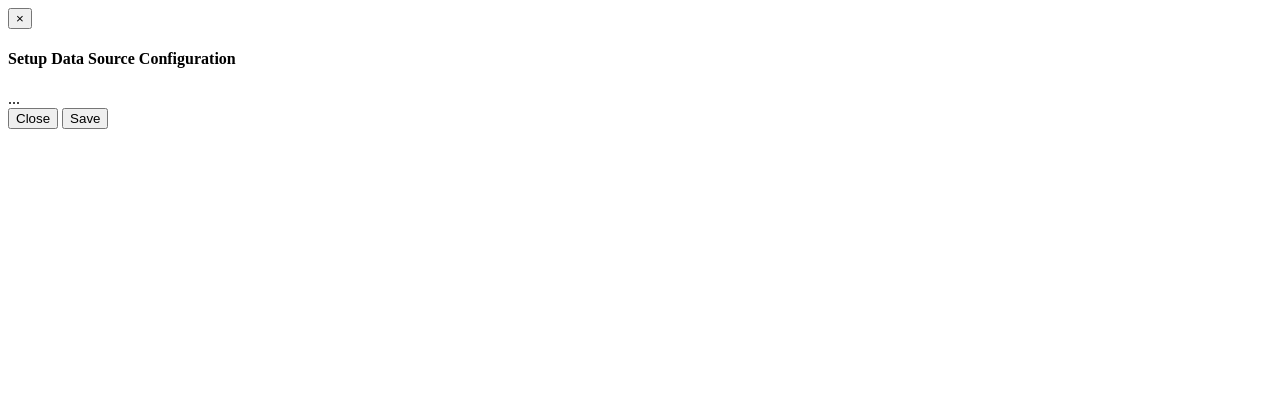
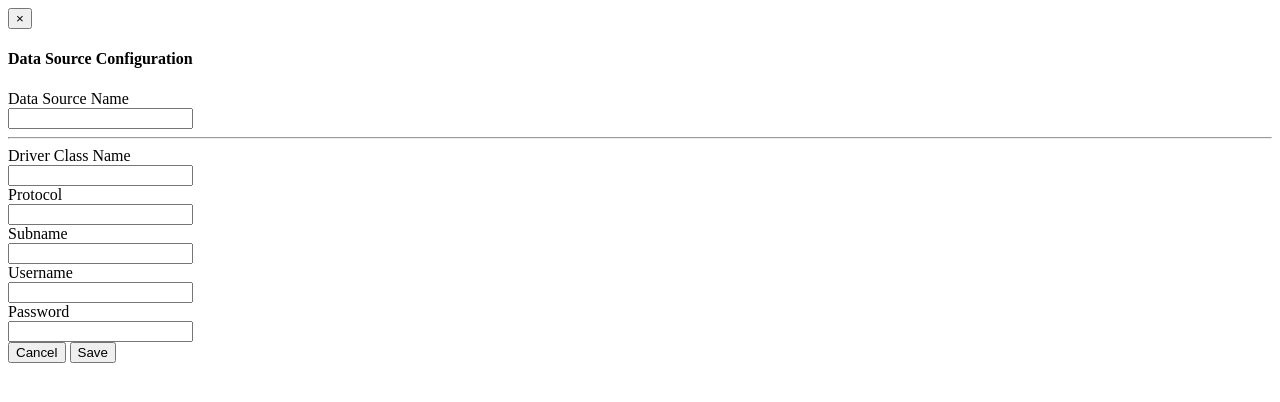
Before and after one commit to LinDA-tools/r2r-designer, a Node project: template app/templates/datasource.hbs in a window 1280 px wide. Shown: the top 402 px of the page. Run offline with Node 20 templates, Linux system fonts and the light colour scheme; the template is opened without the code that fills it, so the values that code supplies are empty.

Commit message:
seperates datasource config from general config

```diff
--- /dev/null
+++ b/app/scripts/controllers/datasources.js
@@ -0,0 +1,2 @@
+R2rDesigner.DatasourcesController = Ember.ArrayController.extend({
+});
--- a/app/templates/datasource.hbs
+++ b/app/templates/datasource.hbs
@@ -1,18 +1,49 @@
 <!-- Modal -->
-<div class="modal fade" id="myModal" tabindex="-1" role="dialog" aria-labelledby="myModalLabel" aria-hidden="true">
 <div class="modal-dialog">
   <div class="modal-content">
     <div class="modal-header">
       <button type="button" class="close" data-dismiss="modal" aria-hidden="true">&times;</button>
-        <h4 class="modal-title" id="myModalLabel">Setup Data Source Configuration</h4>
+      <h4 class="modal-title" id="myModalLabel">Data Source Configuration</h4>
     </div>
     <div class="modal-body">
-        ...
+
+      <div class="form-group">
+        <label for="classnameInput" class="col-md-4 control-label">Data Source Name</label>
+        <div id="classnameInput" class="col-md-8">
+          <input type="text" class="form-control" {{bind-attr placeholder=name}} />
+        </div>
+        <hr />
+
+        <label for="classnameInput" class="col-md-4 control-label">Driver Class Name</label>
+        <div id="classnameInput" class="col-md-8">
+          <input type="text" class="form-control" {{bind-attr placeholder=classname}} />
+        </div>
+
+        <label for="subprotocolInput" class="col-md-4 control-label">Protocol</label>
+        <div id="subprotocolInput" class="col-md-8">
+          <input type="text" class="form-control" {{bind-attr placeholder=subprotocol}} />
+        </div>
+
+        <label for="subnameInput" class="col-md-4 control-label">Subname</label>
+        <div id="subnameInput" class="col-md-8">
+          <input type="text" class="form-control" {{bind-attr placeholder=subname}} />
+        </div>
+
+        <label for="userInput" class="col-md-4 control-label">Username</label>
+        <div id="userInput" class="col-md-8">
+          <input type="text" class="form-control" {{bind-attr placeholder=username}} />
+        </div>
+
+        <label for="passwordInput" class="col-md-4 control-label">Password</label>
+        <div id="passwordInput" class="col-md-8">
+          <input type="password" class="form-control" {{bind-attr placeholder=password}} />
+        </div>
+      </div>
+
     </div>
     <div class="modal-footer">
-        <button type="button" class="btn btn-default" data-dismiss="modal">Close</button>
+      <button type="button" class="btn btn-default" data-dismiss="modal">Cancel</button>
       <button type="button" class="btn btn-primary">Save</button>
     </div>
   </div>
 </div>
-</div>
```
Also changed, not shown: app/scripts/controllers/config.js (+13 -1 lines), app/scripts/controllers/datasource.js (added, +27 -0 lines), app/scripts/models/config.js (+8 -7 lines), app/scripts/models/datasource.js (added, +23 -0 lines), app/scripts/router.js (+18 -2 lines), app/templates/config.hbs (+8 -3 lines), app/templates/mappings.hbs (+0 -10 lines), app/templates/vocabs.hbs (+0 -10 lines). Lines whose indentation alone changed are shown as unchanged.
